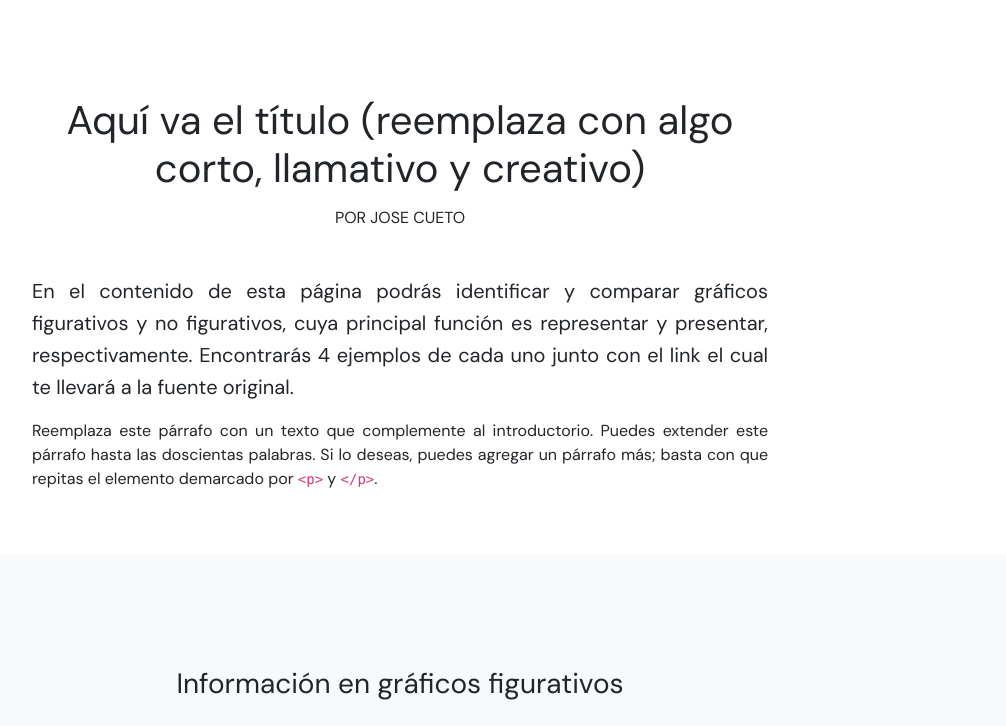
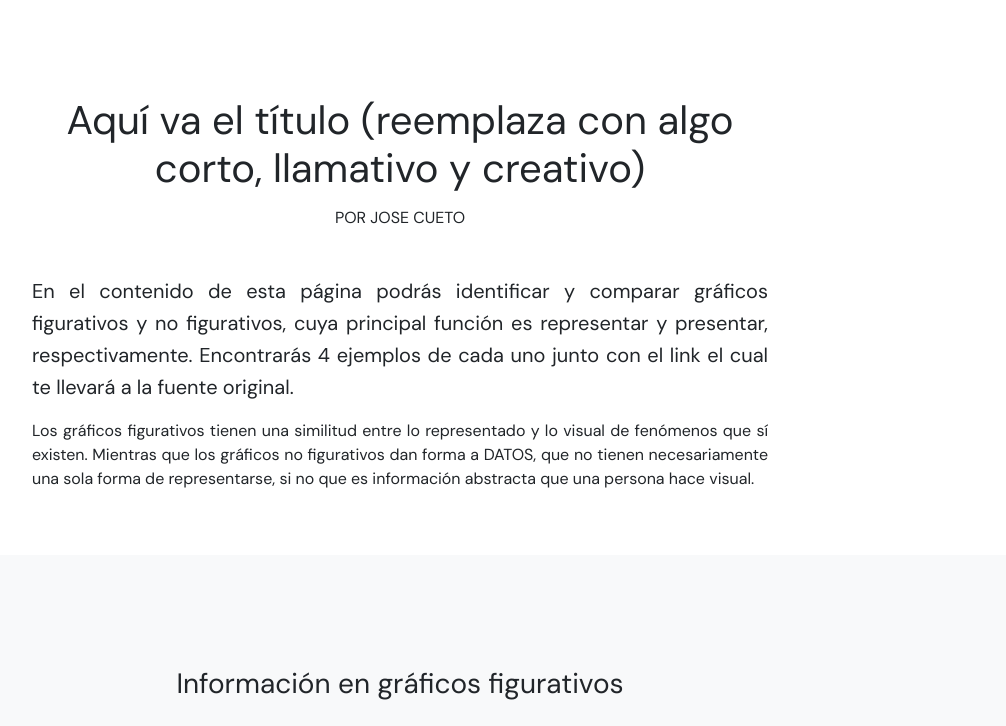
Before and after one commit to Josecueto9/clase03, a plain HTML site: page index.html in a window 1280 px wide. Shown: the top 726 px of the page, without its empty margins (240-1246 px from the left). Drawn offline with nearby package versions, Linux system fonts and the light colour scheme.

Commit message:
Update index.html

```diff
--- a/index.html
+++ b/index.html
@@ -28,7 +28,7 @@
 
                     <p class="lead">En el contenido de esta página podrás identificar y comparar gráficos figurativos y no figurativos, cuya principal función es representar y presentar, respectivamente. Encontrarás 4 ejemplos de cada uno junto con el link el cual te llevará a la fuente original.</p>
 
-                    <p>Reemplaza este párrafo con un texto que complemente al introductorio. Puedes extender este párrafo hasta las doscientas palabras. Si lo deseas, puedes agregar un párrafo más; basta con que repitas el elemento demarcado por <code>&lt;p&gt;</code> y <code>&lt;/p&gt;</code>.</p>
+                    <p>Los gráficos figurativos tienen una similitud entre lo representado y lo visual de fenómenos que sí existen. Mientras que los gráficos no figurativos dan forma a DATOS, que no tienen necesariamente una sola forma de representarse, si no que es información abstracta que una persona hace visual.</p>
 
                 </div>
             </div>
```
